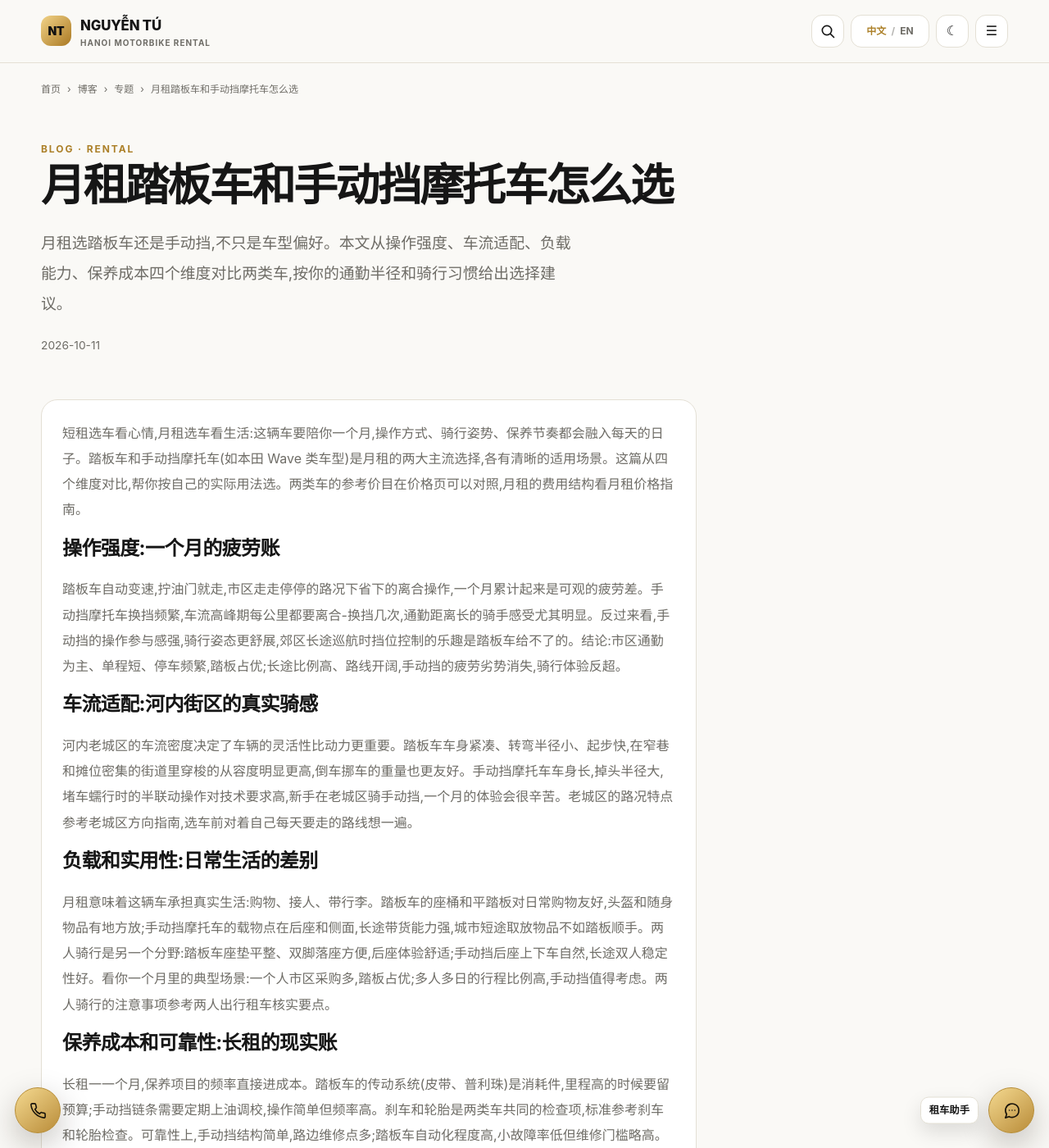
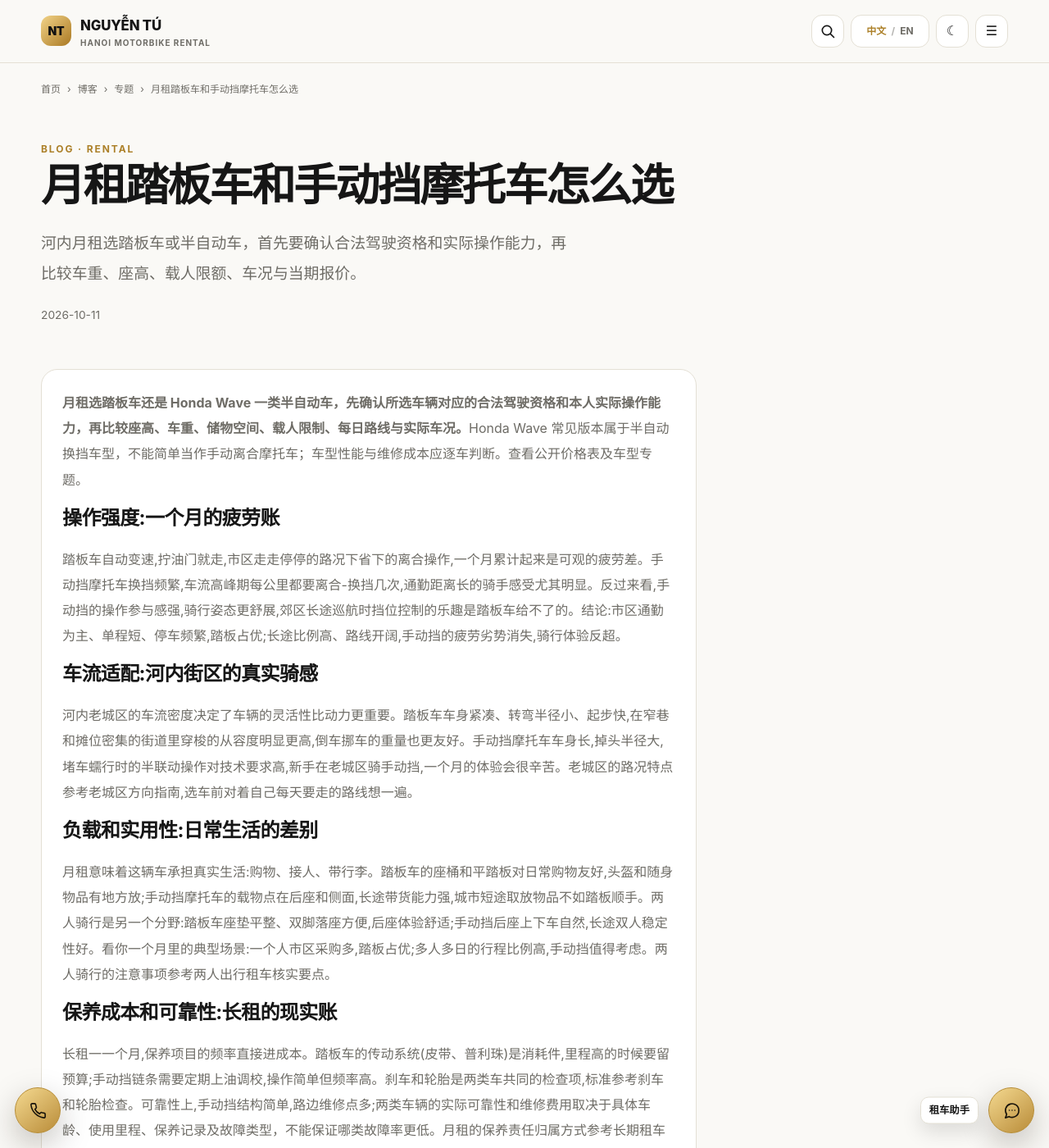
Before and after one commit to thuexemayhanoi/china, a Jekyll site: the page built from _posts/2026-10-11-hanoi-rental-longterm-10.md, in a window 1280 px wide and 1400 px high. Shown: the whole window at 82% size. Built offline with Jekyll 4.4.1, drawn with Linux system fonts in a browser that asks for light colours; some of the changed text lies outside the part shown.

Commit message:
seo(china): distinguish Honda Wave semiautomatic class and verify CN-0035 claims

```diff
--- a/_posts/2026-10-11-hanoi-rental-longterm-10.md
+++ b/_posts/2026-10-11-hanoi-rental-longterm-10.md
@@ -5,14 +5,15 @@ topic: "rental"
 subtopic: "monthly"
 permalink: "/blog/hanoi-rental-longterm-10/"
 title: "月租踏板车和手动挡摩托车怎么选"
-description: "月租选踏板车还是手动挡,不只是车型偏好。本文从操作强度、车流适配、负载能力、保养成本四个维度对比两类车,按你的通勤半径和骑行习惯给出选择建议。"
+description: "河内月租选踏板车或半自动车，首先要确认合法驾驶资格和实际操作能力，再比较车重、座高、载人限额、车况与当期报价。"
+last_modified_at: "2026-10-12"
 primary_keyword: "河内摩托车月租"
 date: "2026-10-11 17:27:01 +0700"
 seo_silo: "rental/monthly"
 breadcrumbs: [{"label": "博客", "href": "/blog/"}, {"label": "专题", "href": "/topics/rental/monthly/"}, {"label": "月租踏板车和手动挡摩托车怎么选"}]
 publication_method: "automated_qa"
 ---
-短租选车看心情,月租选车看生活:这辆车要陪你一个月,操作方式、骑行姿势、保养节奏都会融入每天的日子。踏板车和手动挡摩托车(如本田 Wave 类车型)是月租的两大主流选择,各有清晰的适用场景。这篇从四个维度对比,帮你按自己的实际用法选。两类车的参考价目在[价格页](/prices/)可以对照,月租的费用结构看[月租价格指南](/topics/pricing/monthly/)。
+**月租选踏板车还是 Honda Wave 一类半自动车，先确认所选车辆对应的合法驾驶资格和本人实际操作能力，再比较座高、车重、储物空间、载人限制、每日路线与实际车况。**Honda Wave 常见版本属于半自动换挡车型，不能简单当作手动离合摩托车；车型性能与维修成本应逐车判断。查看[公开价格表](/prices/)及[车型专题](/topics/rental/)。
 
 ## 操作强度:一个月的疲劳账
 
@@ -28,7 +29,7 @@ publication_method: "automated_qa"
 
 ## 保养成本和可靠性:长租的现实账
 
-长租一一个月,保养项目的频率直接进成本。踏板车的传动系统(皮带、普利珠)是消耗件,里程高的时候要留预算;手动挡链条需要定期上油调校,操作简单但频率高。刹车和轮胎是两类车共同的检查项,标准参考[刹车和轮胎检查](/blog/hanoi-rental-scooters-05/)。可靠性上,手动挡结构简单,路边维修点多;踏板车自动化程度高,小故障率低但维修门槛略高。月租的保养责任归属方式参考[长期租车的保养责任约定](/topics/guides/maintenance/),选车时把这一项和车型一起谈。
+长租一一个月,保养项目的频率直接进成本。踏板车的传动系统(皮带、普利珠)是消耗件,里程高的时候要留预算;手动挡链条需要定期上油调校,操作简单但频率高。刹车和轮胎是两类车共同的检查项,标准参考[刹车和轮胎检查](/blog/hanoi-rental-scooters-05/)。可靠性上,手动挡结构简单,路边维修点多;两类车辆的实际可靠性和维修费用取决于具体车龄、使用里程、保养记录及故障类型，不能保证哪类故障率更低。月租的保养责任归属方式参考[长期租车的保养责任约定](/topics/guides/maintenance/),选车时把这一项和车型一起谈。
 
 ## 结语
 
```
